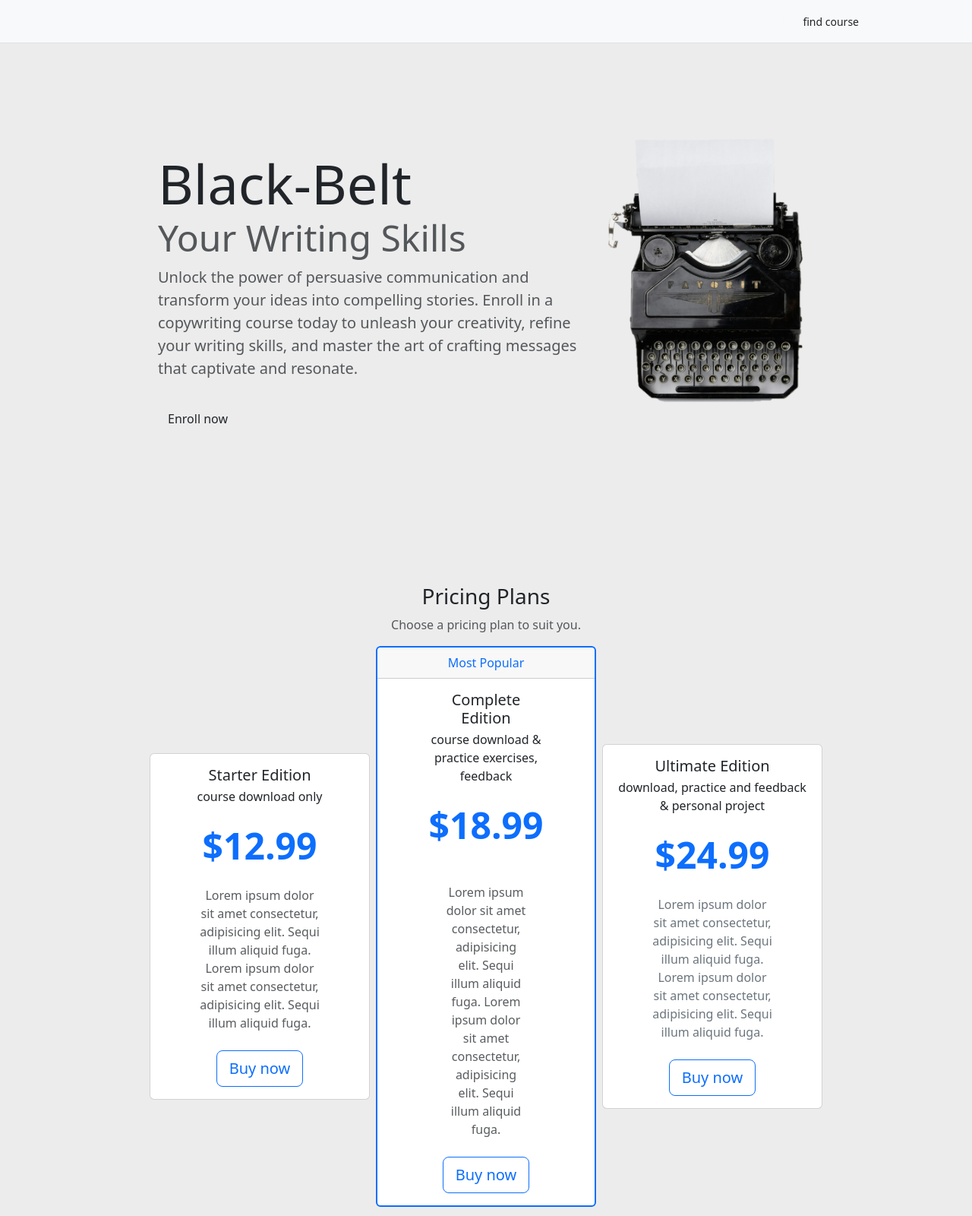
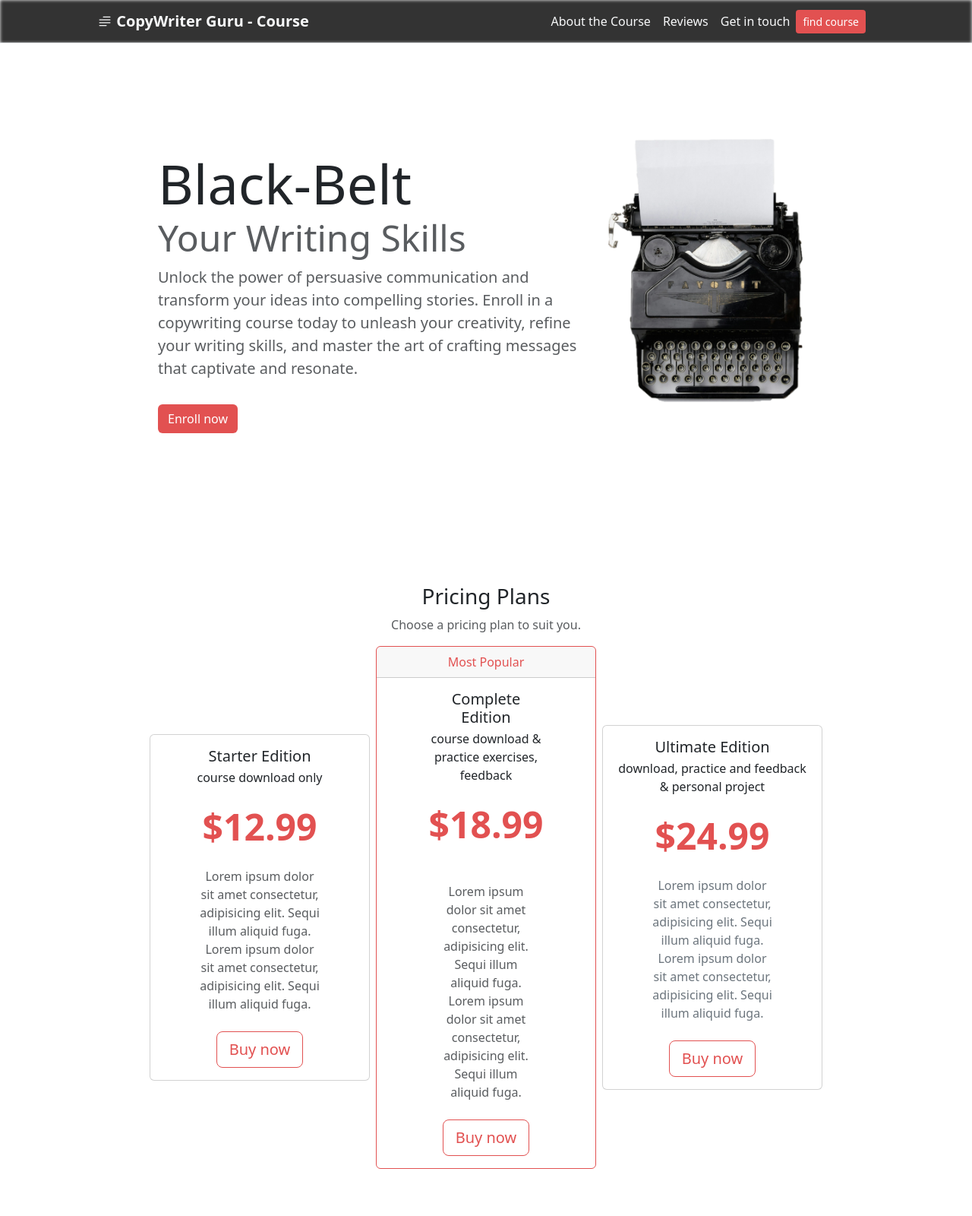
Before and after one commit to whO-1/SimpleCourse, a plain HTML site: page dist/index.html in a window 1280 px wide. Shown: the top 1600 px of the page at 76% size. Drawn offline with nearby package versions, Linux system fonts and the light colour scheme.

Commit message:
Update style.css

```diff
--- a/dist/css/style.css
+++ b/dist/css/style.css
@@ -1,3 +1,12 @@
+:root{
+    --bg-light: #ffffff;
+    --bg-accent-light: #772525;
+    --bg-accent1: #E25151;
+    --bg-accent1-hover: #EE7B7B;
+
+    --navbar-bg: #ffffff00;
+}
+
 header,main,footer{
     display: none;
 }
@@ -9,7 +18,7 @@ header,main,footer{
 body{
     margin: 0;
     padding: 0;
-    background-color: rgb(236, 236, 236);
+    background-color: var(--bg-light);
 }
 
 
@@ -55,5 +64,60 @@ a{
 }
 
 .active-section {
-    color:rgb(45, 185, 14) !important;
+    color:var(--bg-accent1) !important;
 }
+
+.btn-accent{
+    background-color: var(--bg-accent1);
+    color:white;
+}
+
+.btn-accent:active{
+    background-color: var(--bg-accent1);
+    border: 1px solid var(--bg-accent1) !important;
+    color:var(--bg-accent1) !important;
+}
+
+.btn-accent:hover{
+    background-color: var(--bg-accent1-hover);
+    color:white;
+}
+
+.text-primary{
+    color: var(--bg-accent1) !important;
+}
+
+.btn-outline-primary{
+    border: 1px solid var(--bg-accent1) !important;
+    color:var(--bg-accent1) !important;
+}
+.btn-outline-primary:hover{
+    background-color: var(--bg-accent1);
+    color:white !important;
+}
+
+.border-primary{
+    border: 1px solid var(--bg-accent1) !important
+}
+
+.accordion-button:not(.collapsed) {
+    background-color: var(--bg-accent-light);
+    color: var(--bg-light);
+    box-shadow: none;
+
+}
+
+.accordion-button:focus{
+    box-shadow: 0.2px 0px  1px var(--bg-light) !important;
+}
+
+.bg-light{
+    backdrop-filter: invert(80%) blur(2px) !important;
+    background-color: var(--navbar-bg) !important;
+}
+
+
+.menu-accent{
+    border: 2px solid white;
+    color: white;
+}
```
